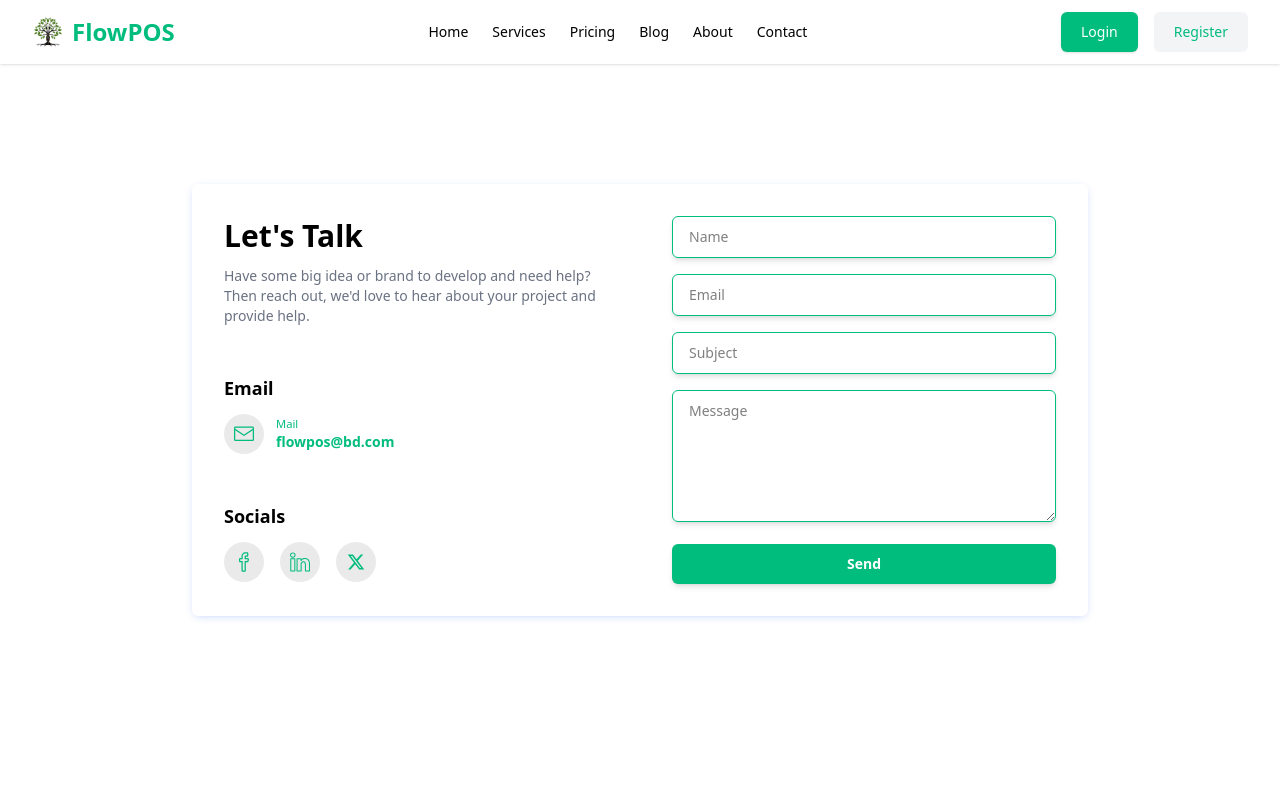
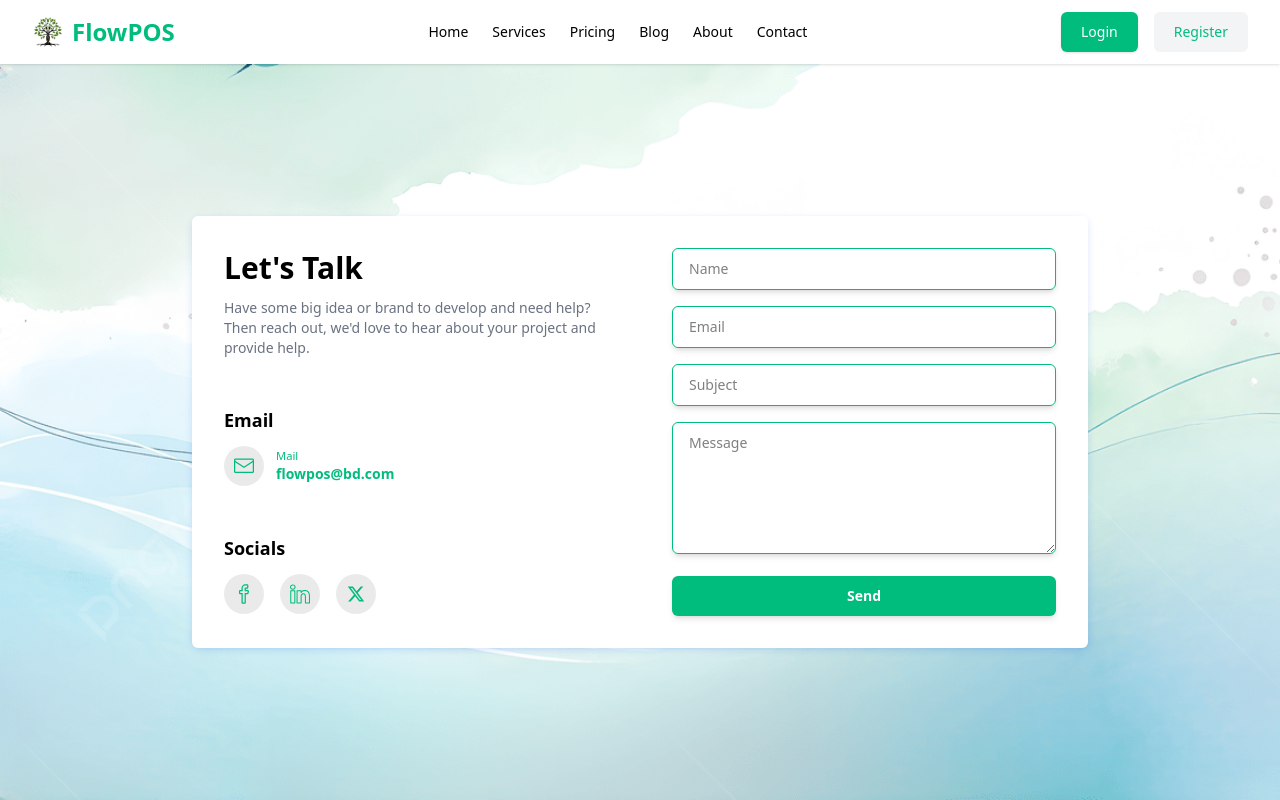
Before and after one commit to Shammi-Akhter/FlowPOS, a React (Vite) app: page /contact in a window 1280 px wide. Built offline with nearby package versions, Linux system fonts and the light colour scheme.

Commit message:
Final push

```diff
--- a/src/Components/Footer.tsx
+++ b/src/Components/Footer.tsx
@@ -132,7 +132,7 @@ const Footer = () => {
             </Link>
 
             <span className="text-gray-400 block">
-              © FlowPOS 2024, All rights reserved.
+              © FlowPOS 2025, All rights reserved.
             </span>
 
             <div className="flex mt-4 space-x-4 sm:justify-center sm:mt-0">
--- a/src/Pages/Contact.tsx
+++ b/src/Pages/Contact.tsx
@@ -5,8 +5,12 @@ import { SlSocialFacebook, SlSocialLinkedin } from 'react-icons/sl';
 
 const Contact = () => {
     return (
-        <section className="my-6 md:my-30">
-            <div className="grid sm:grid-cols-2 items-center gap-16 p-8 mx-auto max-w-4xl bg-white shadow-[0_2px_10px_-3px_rgba(6,81,237,0.3)] rounded-md text-black ">
+<>
+
+        <div className="contactbg h-[calc(100vh-64px)] flex items-center justify-center">
+            <section className="my-6 lg:my-0  ">
+            <div className="relative grid sm:grid-cols-2 items-center justify-center gap-16 p-8 mx-auto max-w-4xl bg-white shadow-[0_2px_10px_-3px_rgba(6,81,237,0.3)] rounded-md text-black  " >
+
                 <div>
                     <h1 className="text-3xl font-bold ">Let's Talk</h1>
                     <p className="text-sm text-gray-500 mt-3">
@@ -64,6 +68,8 @@ const Contact = () => {
                 </form>
             </div>
         </section>
+        </div>
+        </>
     );
 };
 
--- a/src/index.css
+++ b/src/index.css
@@ -1 +1,8 @@
 @import "tailwindcss";
+
+.contactbg{
+  background-image: url("/images/contactbg.jpg");
+  background-size: cover;
+  background-repeat: no-repeat;
+
+}
```
Also changed, not shown: public/images/contactbg.jpg (added).
